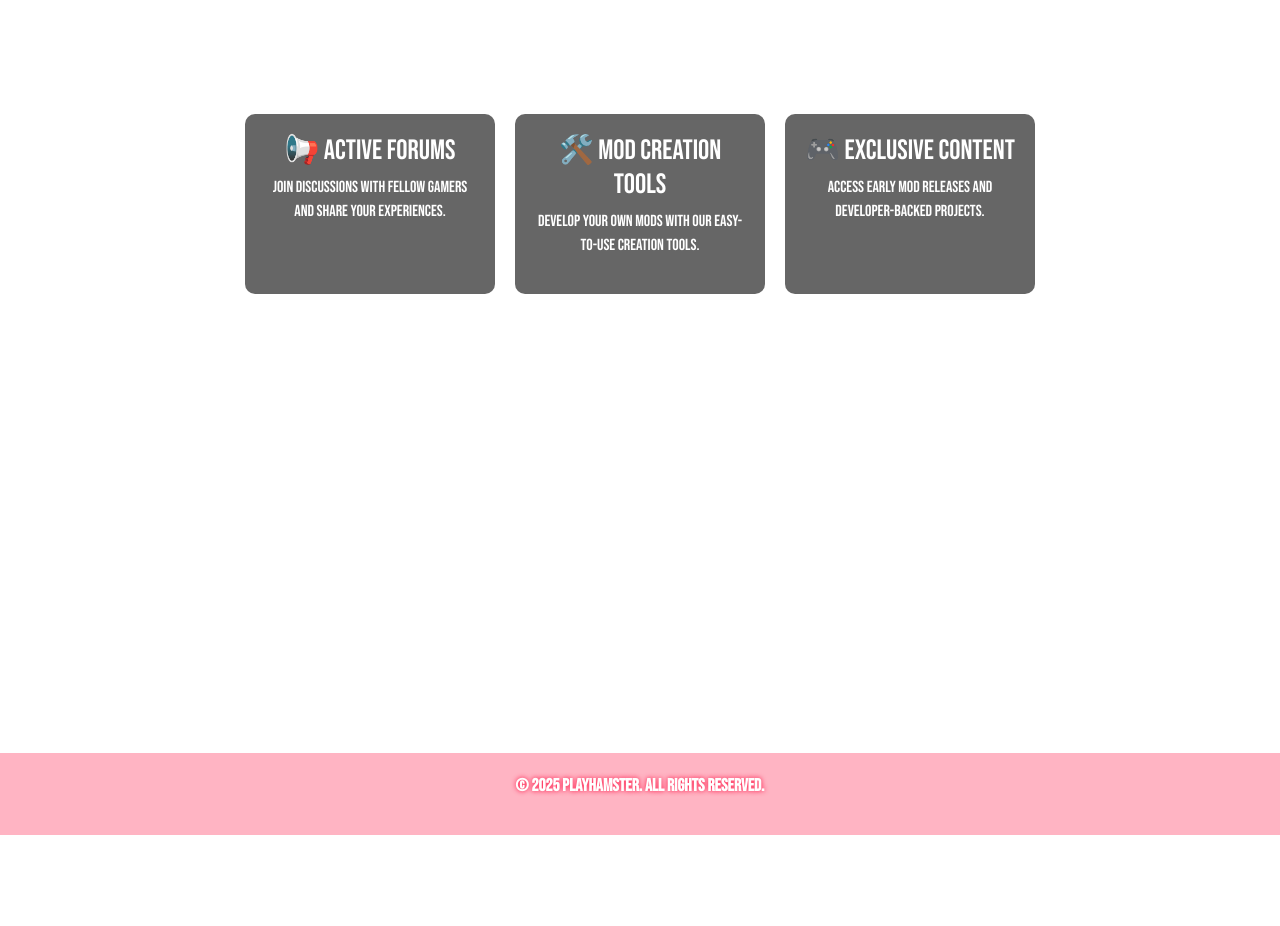
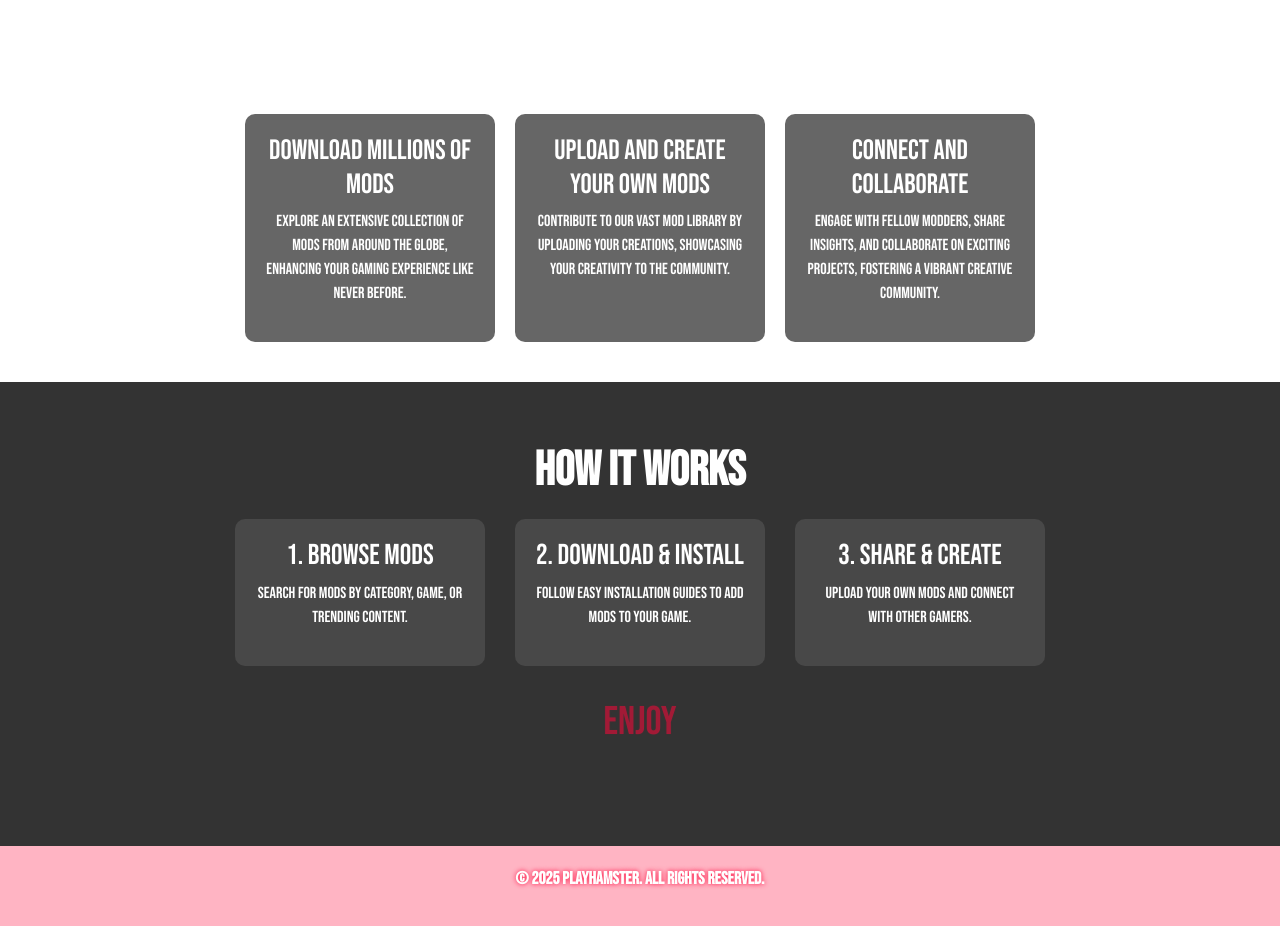
Before and after one commit to pavix0xd/playhamster, a Next.js app: page / in a window 1280 px wide. Shown: the part 2500-3426 px from the top of the page. Before the commit the page ends 3335 px from the top, so only its background shows below. Built offline with nearby package versions, Linux system fonts and the light colour scheme.

Commit message:
finale landing screen

```diff
--- a/src/app/page.tsx
+++ b/src/app/page.tsx
@@ -144,36 +144,43 @@ export default function LandingPage() {
           <h2 className="display-2 fw-bold">Why Join PlaYHamsteR?</h2>
           <div className="feature-cards">
             <div className="feature">
-              <h3>📢 Active Forums</h3>
-              <p>Join discussions with fellow gamers and share your experiences.</p>
+              <h3>Download Millions of Mods</h3>
+              <p>Explore an extensive collection of mods from around the globe, enhancing your gaming experience like never before.</p>
             </div>
             <div className="feature">
-              <h3>🛠️ Mod Creation Tools</h3>
-              <p>Develop your own mods with our easy-to-use creation tools.</p>
+              <h3>Upload and Create Your Own Mods</h3>
+              <p>Contribute to our vast mod library by uploading your creations, showcasing your creativity to the community.</p>
             </div>
             <div className="feature">
-              <h3>🎮 Exclusive Content</h3>
-              <p>Access early mod releases and developer-backed projects.</p>
+              <h3>Connect and Collaborate</h3>
+              <p>Engage with fellow modders, share insights, and collaborate on exciting projects, fostering a vibrant creative community.</p>
             </div>
           </div>
         </section>
 
-
-        {/*dummy data*/}
-        {/* Testimonials */}
-        <section className="testimonials">
-          <h2 className="display-2 fw-bold">What Our Users Say</h2>
-          <div className="testimonial-cards">
-            <div className="testimonial">
-              <p>&quot;PlaYHamsteR transformed how I play games! The mod library is incredible!&quot;</p>
-              <h4>- Alex G.</h4>
+        {/* How It Works Section */}
+        <section className="how-it-works">
+          <h2 className="display-2 fw-bold">How It Works</h2>
+          <div className="steps">
+            <div className="step">
+              <h3>1. Browse Mods</h3>
+              <p>Search for mods by category, game, or trending content.</p>
             </div>
-            <div className="testimonial">
-              <p>&quot;I&#39;ve been able to create and share my own mods, and the community is amazing!&quot;</p>
-              <h4>- Jamie L.</h4>
+            <div className="step">
+              <h3>2. Download & Install</h3>
+              <p>Follow easy installation guides to add mods to your game.</p>
+            </div>
+            <div className="step">
+              <h3>3. Share & Create</h3>
+              <p>Upload your own mods and connect with other gamers.</p>
             </div>
           </div>
+
+          <div className="enjoy-section">
+          <h1>ENJOY</h1>
+        </div>
         </section>
+
       </main>
 
       {/* Footer */}
@@ -494,28 +501,59 @@ export default function LandingPage() {
           width: 250px;
         }
 
-        .testimonials {
-          padding: 10vh 5vw;
+        .how-it-works {
+            background: rgba(0, 0, 0, 0.8);
+            padding: 60px;
             text-align: center;
           }
 
-        .testimonial-cards {
+          .how-it-works h2 {
+            font-size: 3rem;
+            margin-bottom: 20px;
+          }
+
+          .steps {
             display: flex;
             justify-content: center;
-          gap: 20px;
+            gap: 30px;
           }
 
-        .testimonial {
+          .step {
             background: rgba(255, 255, 255, 0.1);
             padding: 20px;
             border-radius: 10px;
             width: 250px;
           }
 
+          .step h3 {
+            font-size: 1.8rem;
+          }
+          .enjoy-section {
+            width: 100%;
+            text-align: center;
+            color: #ff073a;
+            font-size: 6rem;
+            font-weight: bold;
+            text-transform: uppercase;
+            padding: 2rem 0;
+            position: relative;
+            bottom: 0;
+            animation: pulseText 1.5s infinite alternate;
+          }
+
+          @keyframes pulseText {
+            from {
+              opacity: 0.5;
+            }
+            to {
+              opacity: 0.8;
+              text-shadow: 0 0 15px rgba(255, 7, 58, 1);
+            }
+          }
+
         .lower-section {
           margin-top: 200px;
         }
-
       `}</style>
     </div>
   );
```
Lines whose indentation alone changed are shown as unchanged.
